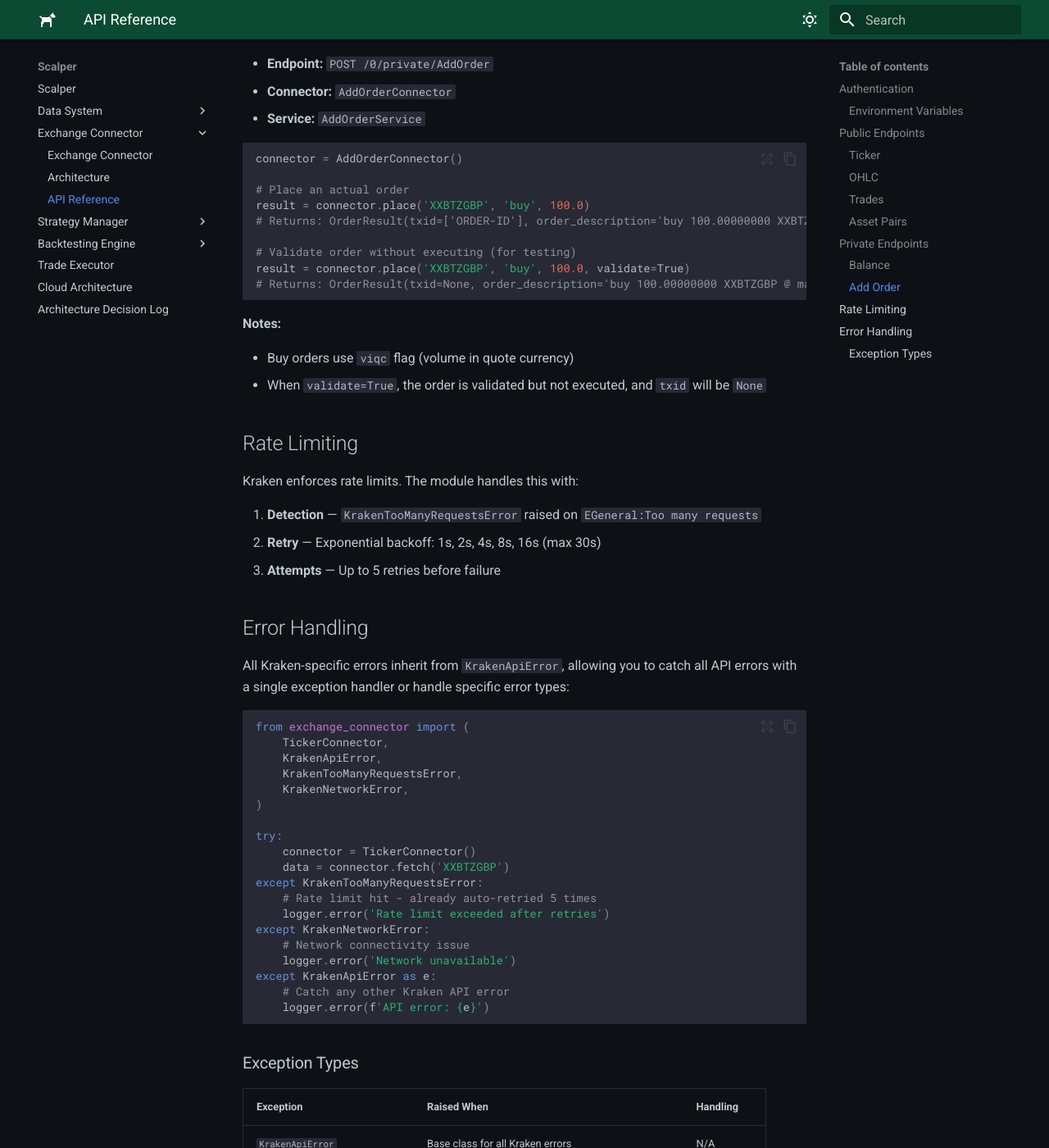
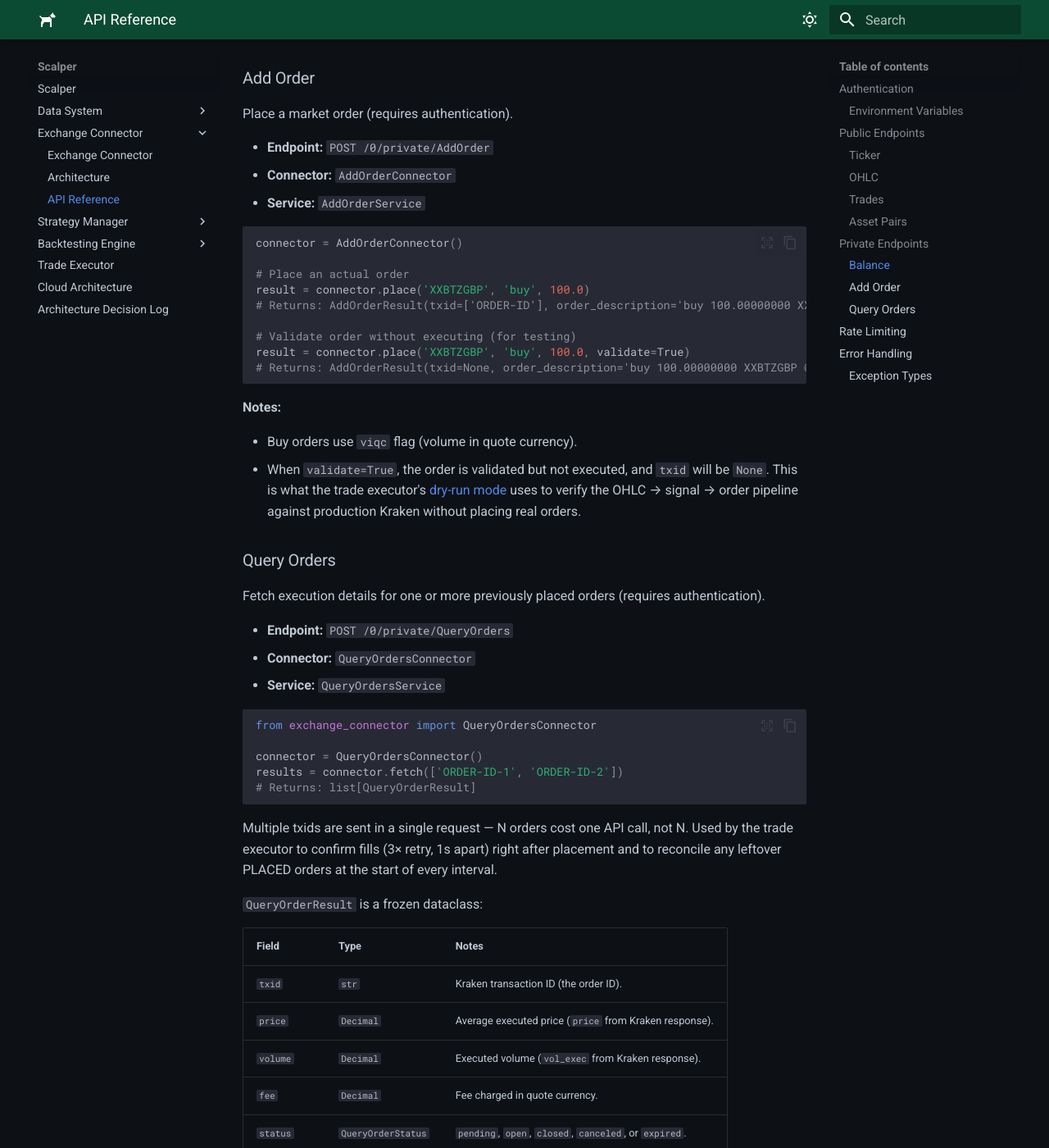
Before and after one commit to Phil-Lord/crypto-scalper, an MkDocs documentation site: the page built from docs/exchange-connector/api-reference.md, in a window 1280 px wide and 1400 px high, scrolled down 2298 px. Shown: the whole window at 82% size. Built offline with MkDocs 1.6.1 and Material for MkDocs 9.7.7, drawn with Linux system fonts in a browser that asks for light colours; some of the changed text lies outside the part shown.

Commit message:
DOC: Fill small EC doc gaps

````diff
--- a/docs/exchange-connector/api-reference.md
+++ b/docs/exchange-connector/api-reference.md
@@ -4,11 +4,15 @@
 
 ## Authentication
 
-Private endpoints require HMAC-SHA512 authentication. The `kraken_auth_utils` module handles:
+Private endpoints require HMAC-SHA512 authentication. The `kraken_auth_utils` module handles
+message signing and header construction; `KrakenApiClient._next_nonce()` generates the nonce.
 
-1. **Nonce generation** — Millisecond timestamp to prevent replay attacks
-2. **Message signing** — HMAC-SHA512 of nonce + POST data + endpoint
-3. **Header construction** — `API-Key` and `API-Sign` headers
+1. **Nonce generation** — Nanosecond timestamp (`time.time_ns()`), monotonically advanced under
+   a lock so two threads issuing requests in the same nanosecond still produce strictly
+   increasing nonces. Required because APScheduler's thread pool can fire concurrent
+   requests across bots.
+2. **Message signing** — HMAC-SHA512 of nonce + POST data + endpoint.
+3. **Header construction** — `API-Key` and `API-Sign` headers.
 
 ### Environment Variables
 
@@ -98,17 +102,54 @@
 
 # Place an actual order
 result = connector.place('XXBTZGBP', 'buy', 100.0)
-# Returns: OrderResult(txid=['ORDER-ID'], order_description='buy 100.00000000 XXBTZGBP @ market')
+# Returns: AddOrderResult(txid=['ORDER-ID'], order_description='buy 100.00000000 XXBTZGBP @ market')
 
 # Validate order without executing (for testing)
 result = connector.place('XXBTZGBP', 'buy', 100.0, validate=True)
-# Returns: OrderResult(txid=None, order_description='buy 100.00000000 XXBTZGBP @ market')
+# Returns: AddOrderResult(txid=None, order_description='buy 100.00000000 XXBTZGBP @ market')
 ```
 
 **Notes:**
 
-- Buy orders use `viqc` flag (volume in quote currency)
-- When `validate=True`, the order is validated but not executed, and `txid` will be `None`
+- Buy orders use `viqc` flag (volume in quote currency).
+- When `validate=True`, the order is validated but not executed, and `txid` will be `None`.
+  This is what the trade executor's [dry-run mode](../trade-executor/index.md#dry-run-mode)
+  uses to verify the OHLC → signal → order pipeline against production Kraken without
+  placing real orders.
+
+### Query Orders
+
+Fetch execution details for one or more previously placed orders (requires authentication).
+
+- **Endpoint:** `POST /0/private/QueryOrders`
+- **Connector:** `QueryOrdersConnector`
+- **Service:** `QueryOrdersService`
+
+```python
+from exchange_connector import QueryOrdersConnector
+
+connector = QueryOrdersConnector()
+results = connector.fetch(['ORDER-ID-1', 'ORDER-ID-2'])
+# Returns: list[QueryOrderResult]
+```
+
+Multiple txids are sent in a single request — N orders cost one API call, not N. Used by
+the trade executor to confirm fills (3× retry, 1s apart) right after placement and to
+reconcile any leftover PLACED orders at the start of every interval.
+
+`QueryOrderResult` is a frozen dataclass:
+
+| Field    | Type               | Notes                                                  |
+| -------- | ------------------ | ------------------------------------------------------ |
+| `txid`   | `str`              | Kraken transaction ID (the order ID).                  |
+| `price`  | `Decimal`          | Average executed price (`price` from Kraken response). |
+| `volume` | `Decimal`          | Executed volume (`vol_exec` from Kraken response).     |
+| `fee`    | `Decimal`          | Fee charged in quote currency.                         |
+| `status` | `QueryOrderStatus` | `pending`, `open`, `closed`, `canceled`, or `expired`. |
+
+`QueryOrderStatus` values map to the trade executor's order lifecycle:
+`closed → FILLED`, `canceled` / `expired → FAILED`, `pending` / `open` → leave as PLACED
+and reconcile next interval.
 
 ## Rate Limiting
 
````
Also changed, not shown: docs/exchange-connector/index.md (+6 -0 lines).
